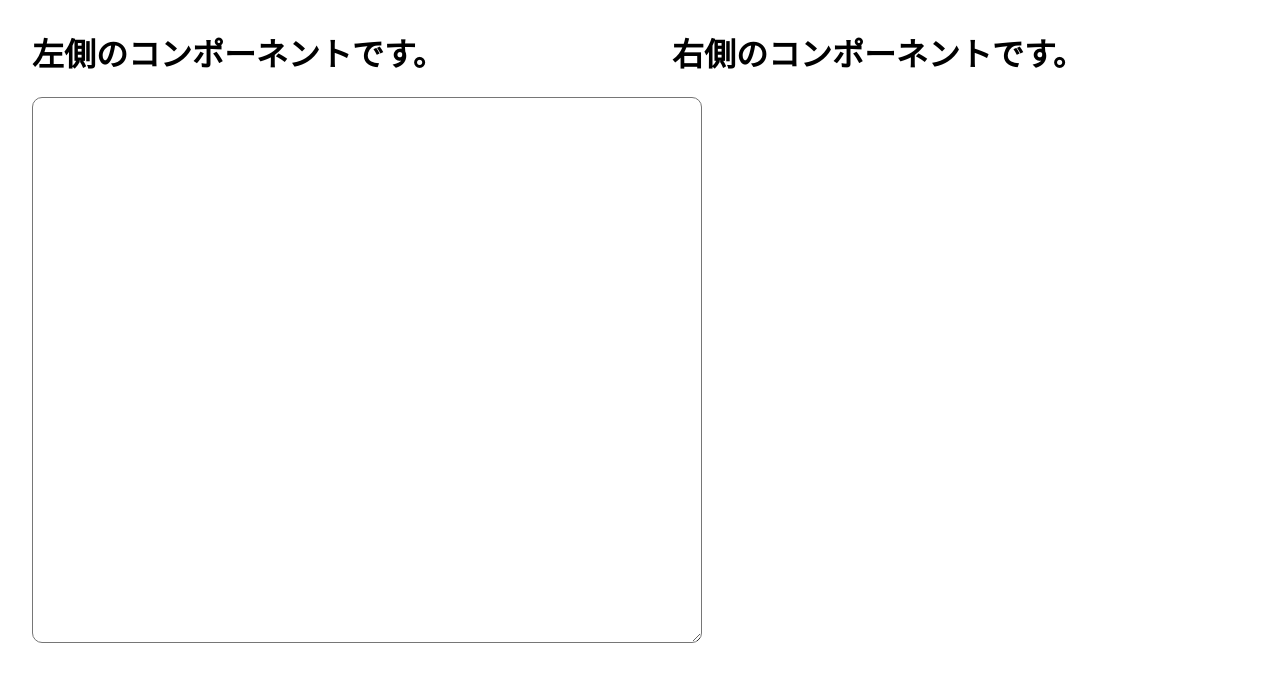
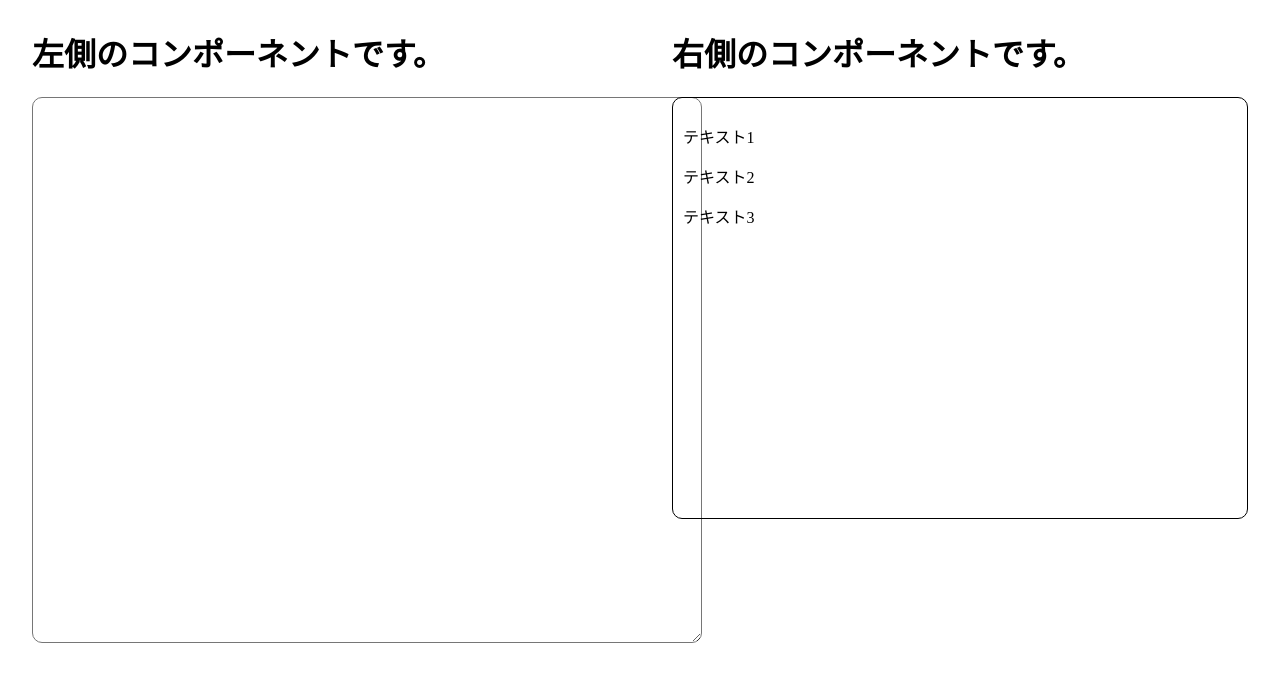
Before and after one commit to KHashimoto3/HCG2023, a React (Vite) app in the folder front/: page / in a window 1280 px wide. Shown: the top 682 px of the page. Built offline with nearby package versions, Linux system fonts and the light colour scheme.

Commit message:
ヒントの提示エリアを設置した。

```diff
--- a/front/src/components/features/CodeCheckList.tsx
+++ b/front/src/components/features/CodeCheckList.tsx
@@ -1,10 +1,23 @@
-import { Container } from "@mui/material";
+import { Box, Container } from "@mui/material";
 
 export const CodeCheckList = () => {
   return (
     <>
       <Container maxWidth="md">
         <h1>右側のコンポーネントです。</h1>
+        <Box
+          sx={{
+            justifyContent: "center",
+            borderRadius: "10px",
+            border: "1px solid black",
+            padding: "10px",
+            height: "400px",
+          }}
+        >
+          <p>テキスト1</p>
+          <p>テキスト2</p>
+          <p>テキスト3</p>
+        </Box>
       </Container>
     </>
   );
```
